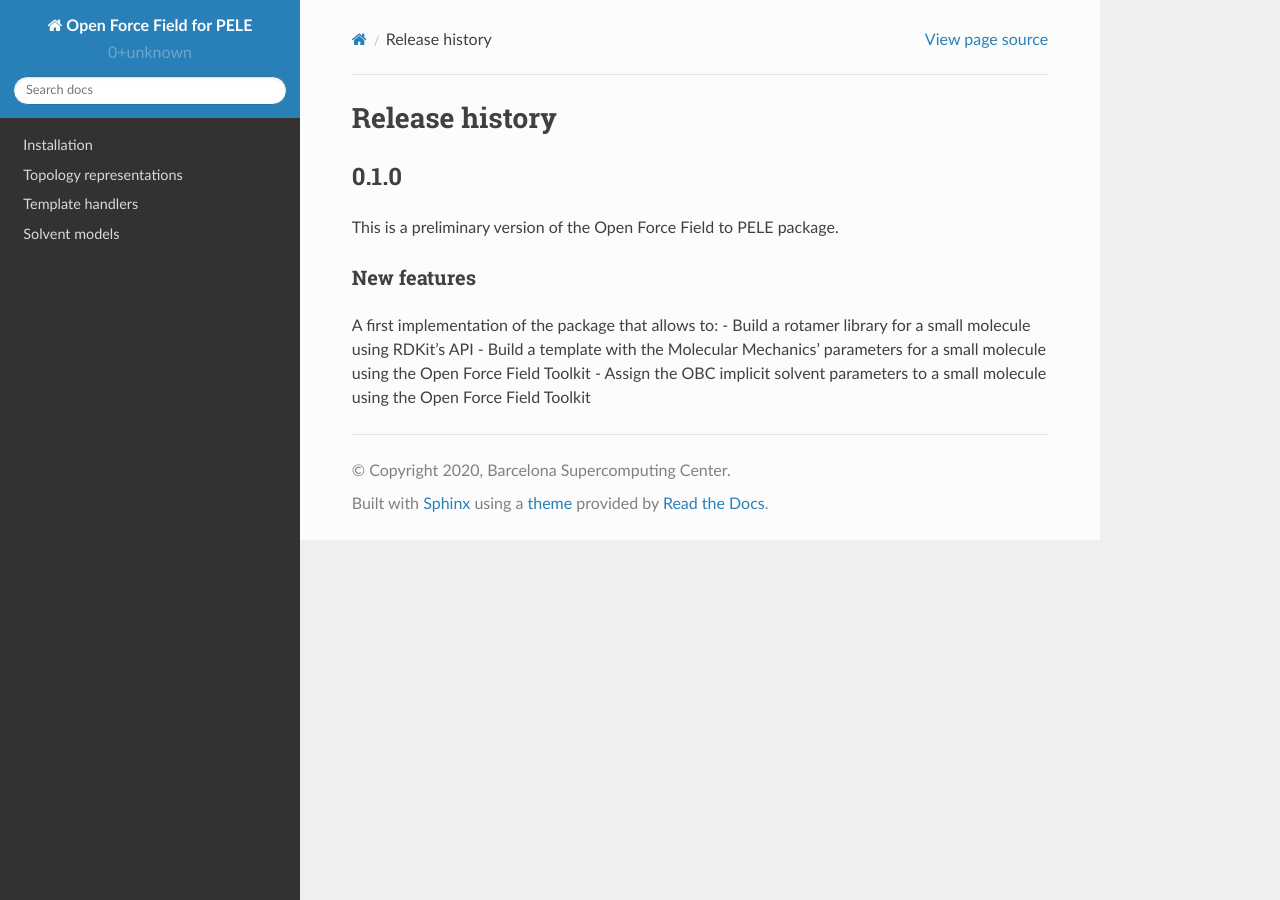
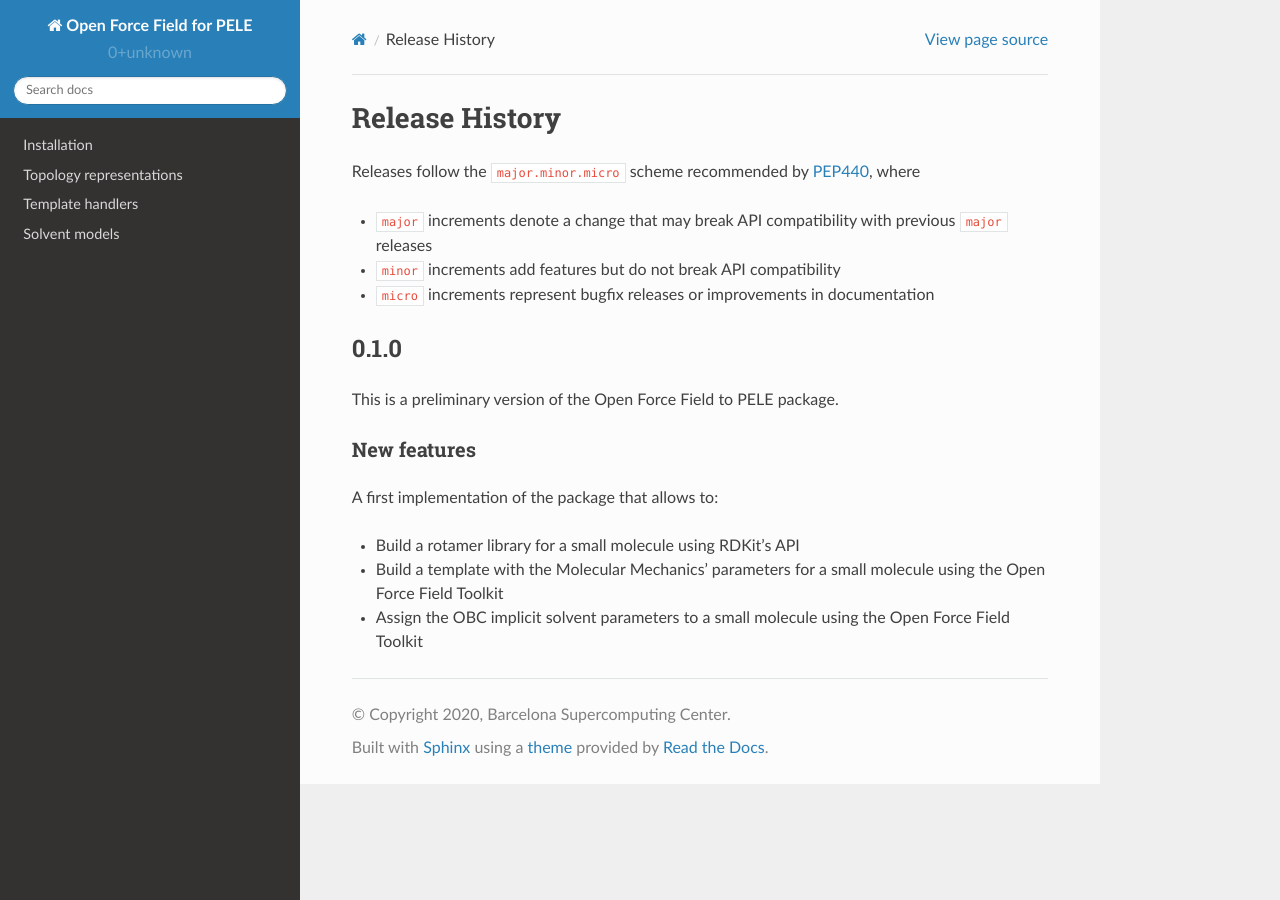
Before and after one commit to martimunicoy/peleffy, a Sphinx documentation site: the page built from docs/releasehistory.rst, in a window 1280 px wide. Built offline with Sphinx 7.4.7 and the Read the Docs theme 2.0.0, drawn with Linux system fonts in a browser that asks for light colours.

Commit message:
Update releasehistory.rst

```diff
--- a/docs/releasehistory.rst
+++ b/docs/releasehistory.rst
@@ -1,5 +1,12 @@
-Release history
+Release History
 ===============
+
+Releases follow the ``major.minor.micro`` scheme recommended by `PEP440 <https://www.python.org/dev/peps/pep-0440/#final-releases>`_, where
+
+* ``major`` increments denote a change that may break API compatibility with previous ``major`` releases
+* ``minor`` increments add features but do not break API compatibility
+* ``micro`` increments represent bugfix releases or improvements in documentation
+
 
 0.1.0
 -----
@@ -10,6 +17,7 @@ New features
 """"""""""""
 
 A first implementation of the package that allows to:
+
 - Build a rotamer library for a small molecule using RDKit's API
 - Build a template with the Molecular Mechanics' parameters for a small molecule using the Open Force Field Toolkit
 - Assign the OBC implicit solvent parameters to a small molecule using the Open Force Field Toolkit
```
